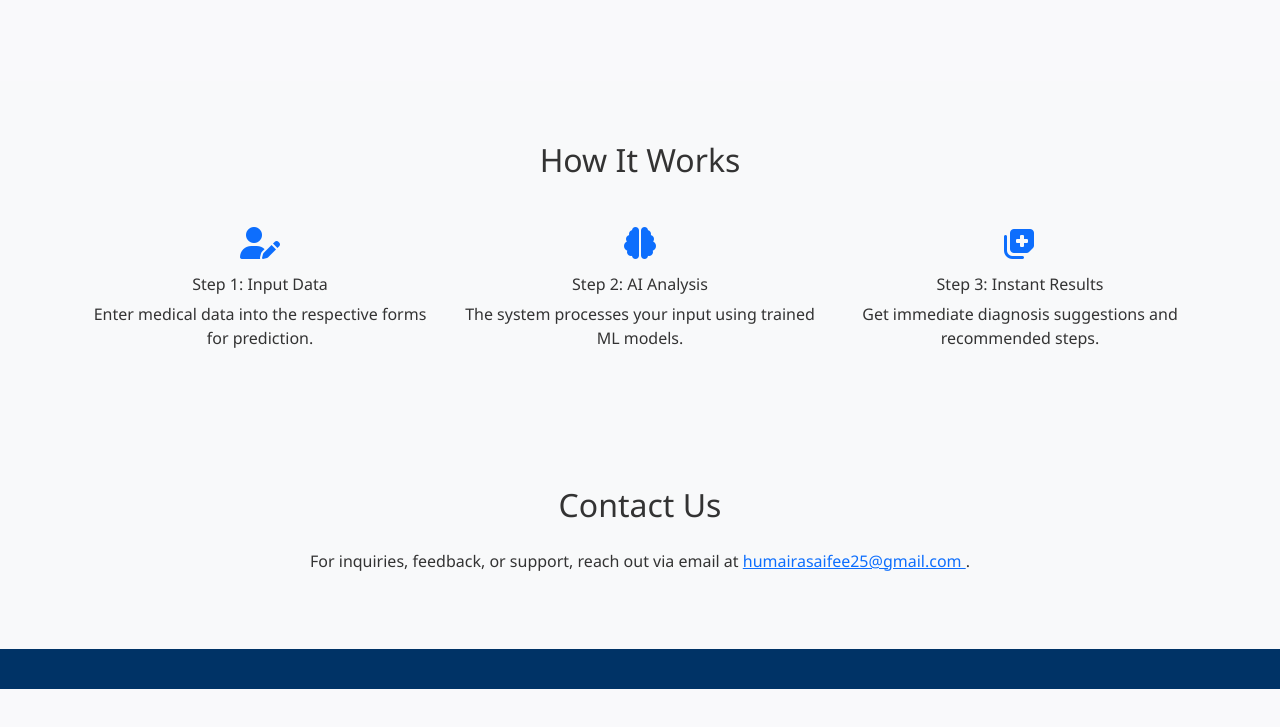
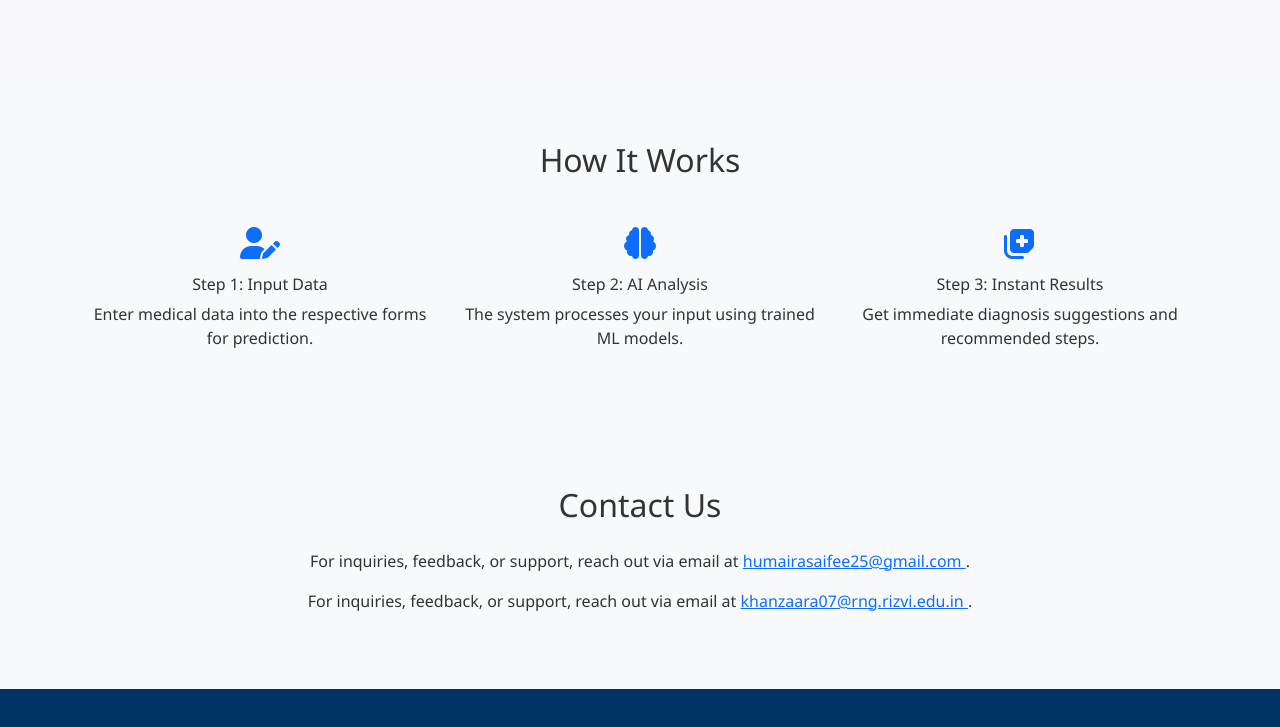
Before and after one commit to codewhizkidd/-Human-Disease-Prediction-, a plain HTML site: page index.html in a window 1280 px wide. Shown: the part 715-1442 px from the top of the page. Before the commit the page ends 1404 px from the top, so only its background shows below. Drawn offline with nearby package versions, Linux system fonts and the light colour scheme.

```diff
--- a/index.html
+++ b/index.html
@@ -140,6 +140,8 @@
             <h2 class="text-center mb-4">Contact Us</h2>
             <p class="text-center">For inquiries, feedback, or support, reach out via email at <a href="mailto:humairasaifee25@gmail.com">humairasaifee25@gmail.com
             </a>.</p>
+            <p class="text-center">For inquiries, feedback, or support, reach out via email at <a href="mailto:khanzaara07@eng.rizvi.edu.in">khanzaara07@rng.rizvi.edu.in
+            </a>.</p>
         </div>
     </section>
 
```
